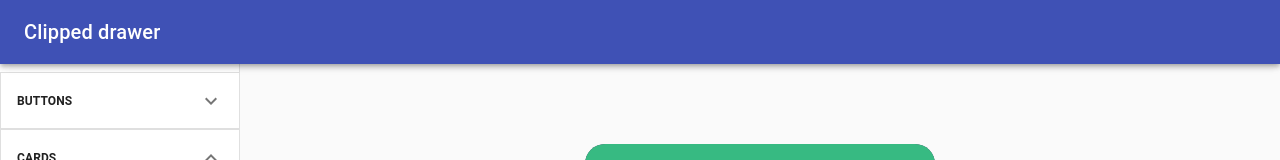
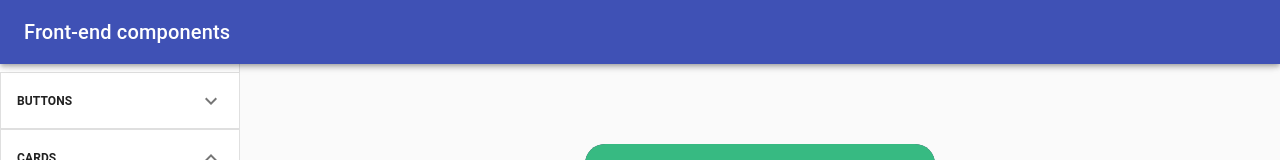
Before and after one commit to Williams25/front-end-components, a Next.js app: page /Cards in a window 1280 px wide. Shown: the top 160 px of the page. Built offline with nearby package versions, Linux system fonts and the light colour scheme.

Commit message:
ajustando sidebar

```diff
--- a/src/components/SideBar/index.tsx
+++ b/src/components/SideBar/index.tsx
@@ -45,7 +45,7 @@ export const SideBar = ({ children, data }: SideBarProps) => {
         >
           <Toolbar>
             <Typography variant="h6" noWrap>
-              Clipped drawer
+              Front-end components
             </Typography>
           </Toolbar>
         </AppBar>
```
